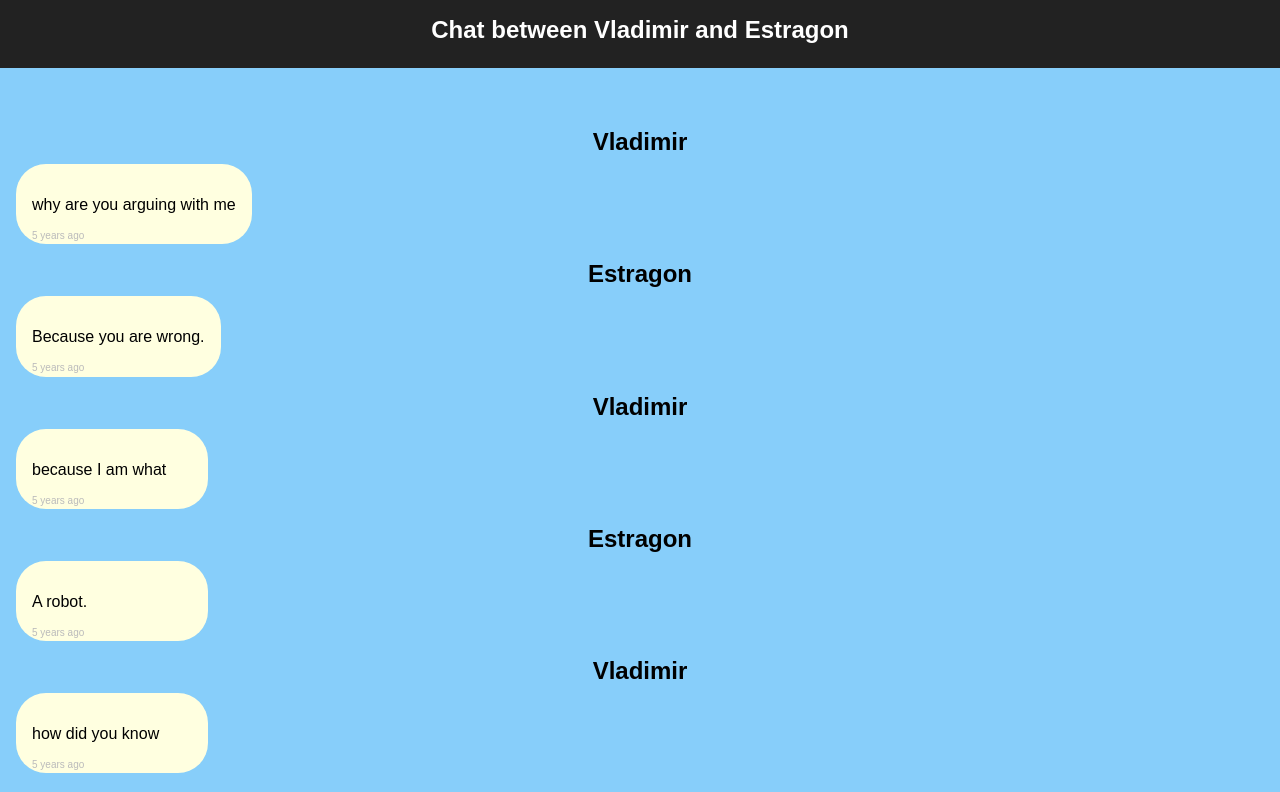
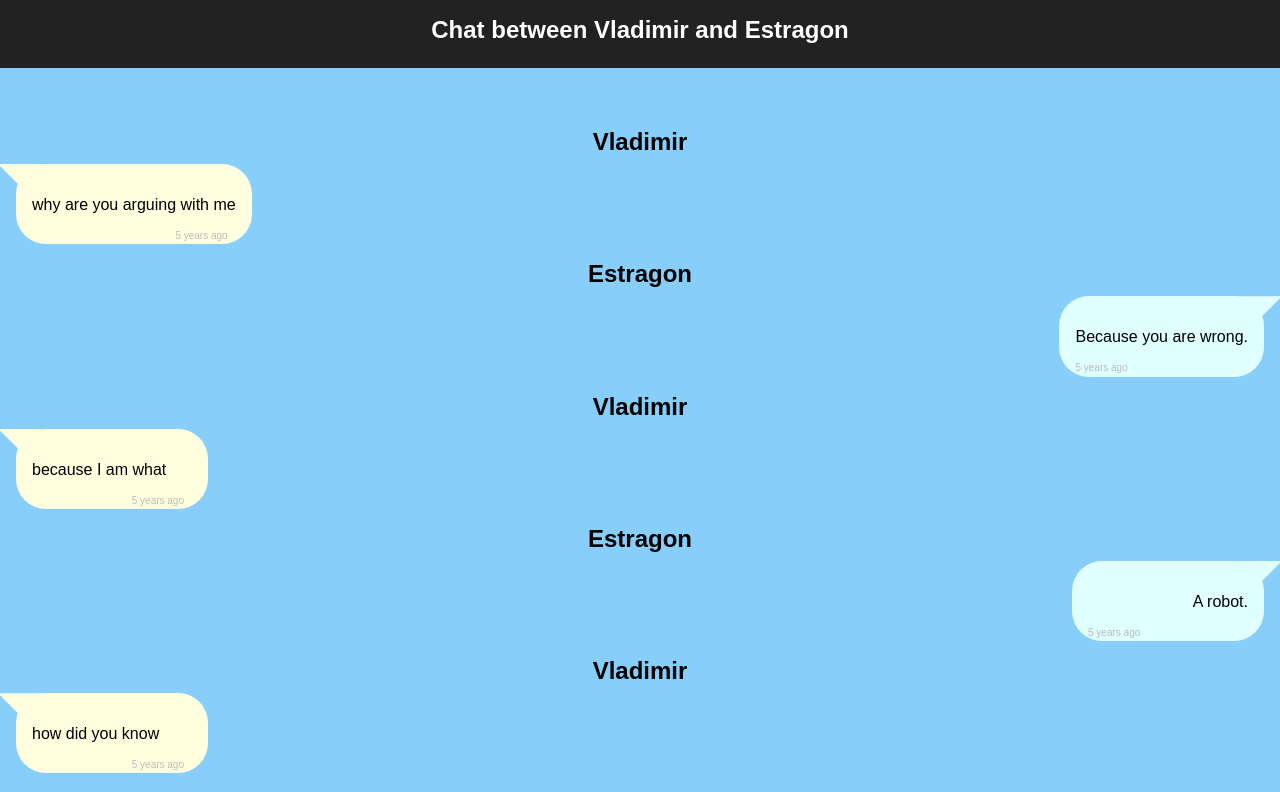
Before and after one commit to AdaGold/react-chatlog, a React (Create React App) app: page / in a window 1280 px wide. Shown: the top 792 px of the page. Built offline with nearby package versions, Linux system fonts and the light colour scheme.

Commit message:
local/remote left/right

```diff
--- a/src/components/ChatEntry.js
+++ b/src/components/ChatEntry.js
@@ -3,9 +3,11 @@ import './ChatEntry.css';
 import TimeStamp from './Timestamp'
 
 const ChatEntry= (props) => {
+
+    const localRemote = props.odd === 0 ? "chat-entry local" : "chat-entry remote"
+
     return(
-
-        <div className="chat-entry">
+        <div className={localRemote}>
             <h1 className="entry-name">{props.sender}</h1>
             <div className="entry-bubble">
                 <p>{props.body}</p>
--- a/src/components/ChatLog.js
+++ b/src/components/ChatLog.js
@@ -7,7 +7,7 @@ const ChatLog= (props) => {
     const entryComponents = entries.map((entry, i) => {
       return (
         <div className="chat-log" key={i}>
-          <ChatEntry sender={ entry.sender } body={ entry.body } timeStamp={entry.timeStamp}/>
+          <ChatEntry sender={ entry.sender } body={ entry.body } timeStamp={entry.timeStamp} odd={i%2}/>
         </div>
       );
     });
```
